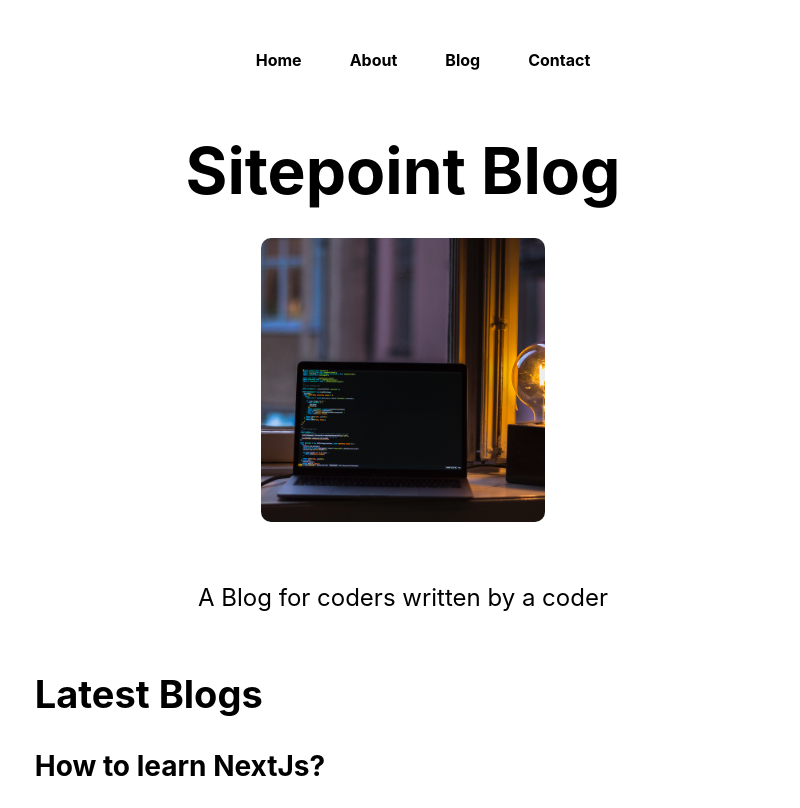
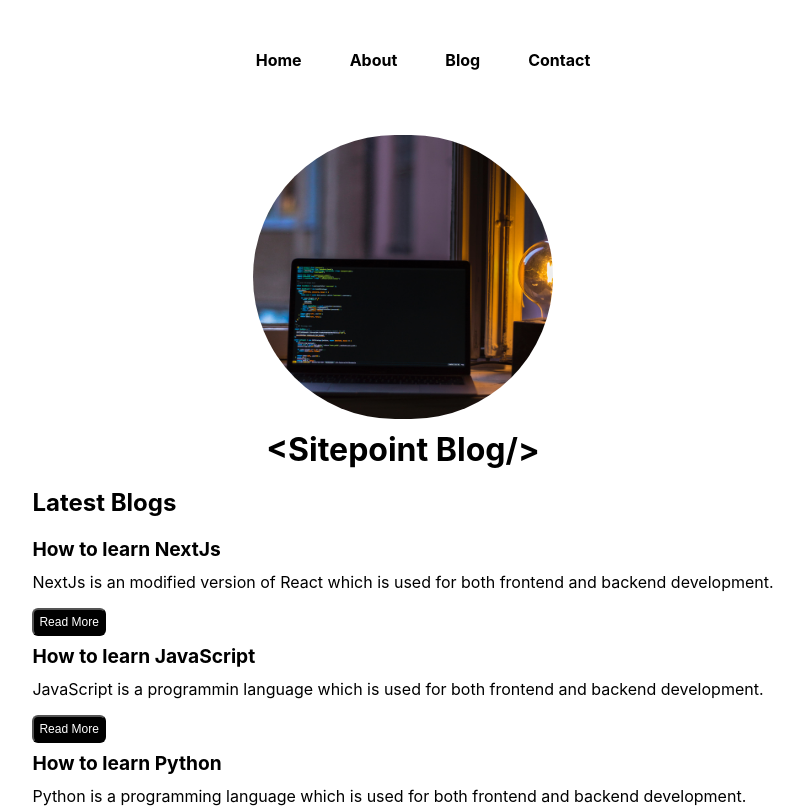
Before and after one commit to ankushmallick1100/NextJsBlogApp, a Next.js app: page / in a window 1280 px wide. Shown: the top 808 px of the page, without its empty margins (237-1037 px from the left). Built offline with nearby package versions, Linux system fonts and the light colour scheme.

Commit message:
Changes Updated - 10

```diff
--- a/pages/api/postcontact.js
+++ b/pages/api/postcontact.js
@@ -2,13 +2,10 @@
 
 export default async function handler(req, res) {
     if (req.method === 'POST') {
-        // Process a POST request
         let data = await fs.promises.readdir('contactdata')
         fs.promises.writeFile(`contactdata/${data.length+1}.json`, JSON.stringify(req.body))
         res.status(200).json(req)
     } else {
-        // Handle any other HTTP method
         res.status(200).json(["allBlogs"])
-        // name, email, desc, phone
     }
 }
--- a/pages/index.js
+++ b/pages/index.js
@@ -5,52 +5,40 @@
 export default function Home() {
   return (
     <div className={styles.container}>
-      <style jsx>
-        {`
-          h2 {
-            font-size: 38px;
-          }
-
-          h3 {
-            font-size: 28px;
-          }
-        `}
-      </style>
       <Head>
         <title>Sitepoint Blog</title>
         <meta name="description" content="Generated by create next app" />
-        <meta name="keywords" content="nextjs, sitepoint blog, nextjs blogg website" />
+        <meta name="keywords" content="nextjs, sitepoint blog, nextjs blog website, blog website, tech blog website" />
         <link rel="icon" href="/favicon.ico" />
       </Head>
 
       <main className={styles.main}>
-        <h1 className={styles.title}>
-          <span className='dummy'>Sitepoint Blog</span>
-        </h1>
-
         <div className={styles.imagewrap}>
           <img className={styles.myImg} src='/home.jpg' width={284} height={284} alt='sitepoint blog image' />
         </div>
 
-        <p className={styles.description}>
-          A Blog for coders written by a coder
-        </p>
+        <h1 className={styles.title}>
+          <span className='dummy'>&lt;Sitepoint Blog/&gt;</span>
+        </h1>
 
         <div>
-          <h2>Latest Blogs</h2>
-          <div className="blogItem">
-            <h3>How to learn NextJs?</h3>
-            <p>NextJs is an modified version of React which is used for both frontend and backend development</p>
+          <h2 className={styles.h2}>Latest Blogs</h2>
+          <div>
+            <h3 className={styles.h3}>How to learn NextJs</h3>
+            <p className={styles.p}>NextJs is an modified version of React which is used for both frontend and backend development.</p>
+            <button className={styles.btn}>Read More</button>
           </div>
 
-          <div className="blogItem">
-            <h3>How to learn NextJs?</h3>
-            <p>NextJs is an modified version of React which is used for both frontend and backend development</p>
+          <div>
+            <h3 className={styles.h3}>How to learn JavaScript</h3>
+            <p className={styles.p}>JavaScript is a programmin language which is used for both frontend and backend development.</p>
+            <button className={styles.btn}>Read More</button>
           </div>
 
-          <div className="blogItem">
-            <h3>How to learn NextJs?</h3>
-            <p>NextJs is an modified version of React which is used for both frontend and backend development</p>
+          <div>
+            <h3 className={styles.h3}>How to learn Python</h3>
+            <p className={styles.p}>Python is a programming language which is used for both frontend and backend development.</p>
+            <button className={styles.btn}>Read More</button>
           </div>
         </div>
       </main>
--- /dev/null
+++ b/styles/About.module.css
@@ -0,0 +1,8 @@
+.container {
+    max-width: 45vw;
+    margin: 45px auto;
+}
+
+.center {
+    text-align: center;
+}
--- a/styles/Blog.module.css
+++ b/styles/Blog.module.css
@@ -18,3 +18,13 @@
 .blogItemP {
   max-width: 45vw;
 }
+
+.btn {
+  color: white;
+  background: black;
+  cursor: pointer;
+  padding: 4px 6px;
+  border-radius: 6px;
+  margin-bottom: 8px;
+  font-size: 13px;
+}
--- a/styles/Contact.module.css
+++ b/styles/Contact.module.css
@@ -1,12 +1,37 @@
 .container {
-    max-width: 45vw;
-    margin: auto;
+  max-width: 45vw;
+  margin: auto;
 }
 
 .mb3 {
-    margin-bottom: 21px;
+  margin-bottom: 21px;
+  display: flex;
+  flex-direction: column;
 }
 
 .formLabel {
-    margin: 0 14px;
+  padding: 7px 0;
 }
+
+.input {
+  padding: 4px;
+  font-size: 18px;
+  border-radius: 4px;
+  border: 1px solid black;
+}
+
+.formText {
+  font-size: 12px;
+  color: grey;
+  padding: 5px 4px;
+}
+
+.btn {
+  color: white;
+  background: black;
+  cursor: pointer;
+  padding: 6px 14px;
+  border-radius: 6px;
+  margin-bottom: 8px;
+  font-size: 13px;
+}
--- a/styles/Home.module.css
+++ b/styles/Home.module.css
@@ -9,109 +9,14 @@
   flex-direction: column;
   justify-content: flex-start;
   align-items: center;
-  padding-top: 3rem;
-}
-
-.footer {
-  display: flex;
-  flex: 1;
-  padding: 2rem 0;
-  border-top: 1px solid #eaeaea;
-  justify-content: center;
-  align-items: center;
-}
-
-.footer a {
-  display: flex;
-  justify-content: center;
-  align-items: center;
-  flex-grow: 1;
-}
-
-.title a {
-  color: #0070f3;
-  text-decoration: none;
-}
-
-.title a:hover,
-.title a:focus,
-.title a:active {
-  text-decoration: underline;
+  padding-top: 2.5rem;
 }
 
 .title {
   margin: 0;
-  line-height: 1.15;
-  font-size: 4rem;
-}
-
-.title,
-.description {
+  line-height: 1.12;
+  font-size: 2rem;
   text-align: center;
-}
-
-.description {
-  line-height: 1.5;
-  font-size: 1.5rem;
-}
-
-.code {
-  background: #fafafa;
-  border-radius: 5px;
-  padding: 0.75rem;
-  font-size: 1.1rem;
-  font-family: Menlo, Monaco, Lucida Console, Liberation Mono, DejaVu Sans Mono,
-    Bitstream Vera Sans Mono, Courier New, monospace;
-}
-
-.grid {
-  display: flex;
-  align-items: center;
-  justify-content: center;
-  flex-wrap: wrap;
-  max-width: 800px;
-}
-
-.card {
-  margin: 1rem;
-  padding: 1.5rem;
-  text-align: left;
-  color: inherit;
-  text-decoration: none;
-  border: 1px solid #eaeaea;
-  border-radius: 10px;
-  transition: color 0.15s ease, border-color 0.15s ease;
-  max-width: 300px;
-}
-
-.card:hover,
-.card:focus,
-.card:active {
-  color: #0070f3;
-  border-color: #0070f3;
-}
-
-.card h2 {
-  margin: 0 0 1rem 0;
-  font-size: 1.5rem;
-}
-
-.card p {
-  margin: 0;
-  font-size: 1.25rem;
-  line-height: 1.5;
-}
-
-.logo {
-  height: 1em;
-  margin-left: 0.5rem;
-}
-
-@media (max-width: 600px) {
-  .grid {
-    width: 100%;
-    flex-direction: column;
-  }
 }
 
 .main_navbar ul{
@@ -127,9 +32,35 @@
 }
 
 .myImg {
-    border-radius: 10px;
+  border-radius: 147px;
+  width: 300px;
 }
 
 .imagewrap {
-  padding: 30px 0;
+  padding: 9px 0;
 }
+
+.h2 {
+  font-size: 1.5rem;
+}
+
+.h3 {
+  font-size: 1.2rem;
+  margin-top: 0;
+  margin-bottom: 11px;
+}
+
+.btn {
+  color: white;
+  background: black;
+  cursor: pointer;
+  padding: 5px 5px;
+  border-radius: 6px;
+  margin-bottom: 8px;
+  font-size: 12px;
+}
+
+.p {
+  margin: 16px 0;
+  margin-top: 3px;
+}
```
Also changed, not shown: pages/about.js (+22 -1 lines), pages/blog.js (+4 -3 lines), pages/blogpost/[slug].js (+2 -8 lines), pages/contact.js (+10 -13 lines). Lines whose indentation alone changed are shown as unchanged.
